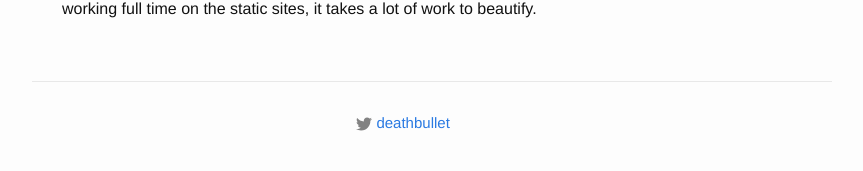
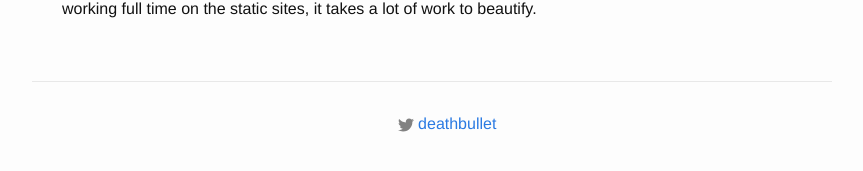
Before and after one commit to darshanime/til, a Jekyll site: the page built from _posts/2016-07-28-today.md, in a window 1280 px wide. Shown: the part 353-524 px from the top of the page, without its empty margins (208-1071 px from the left). Built offline with Jekyll 4.4.1, drawn with Linux system fonts in a browser that asks for light colours.

Commit message:
remove menu bar in header

```diff
--- a/_includes/footer.html
+++ b/_includes/footer.html
@@ -1,22 +1,11 @@
 <footer class="site-footer">
 
-  <div class="wrapper">
-    <div class="footer-col-wrapper">
-      <div class="footer-col footer-col-1">
-      </div>
-
-      <div class="footer-col footer-col-2">
+  <div style="text-align:center; vertical-align:center">
         {% if site.twitter_username %}
         <ul>
           {% include icon-twitter.html username=site.twitter_username %}
         </ul>
         {% endif %}
-      </div>
-
-      <div class="footer-col footer-col-3">
-      </div>
-    </div>
-
   </div>
 
 </footer>
--- a/_includes/header.html
+++ b/_includes/header.html
@@ -5,14 +5,6 @@
     <a class="site-title" href="{{ site.baseurl }}/">{{ site.title }}</a>
 
     <nav class="site-nav">
-      <a href="#" class="menu-icon">
-        <svg viewBox="0 0 18 15">
-          <path fill="#424242" d="M18,1.484c0,0.82-0.665,1.484-1.484,1.484H1.484C0.665,2.969,0,2.304,0,1.484l0,0C0,0.665,0.665,0,1.484,0 h15.031C17.335,0,18,0.665,18,1.484L18,1.484z"/>
-          <path fill="#424242" d="M18,7.516C18,8.335,17.335,9,16.516,9H1.484C0.665,9,0,8.335,0,7.516l0,0c0-0.82,0.665-1.484,1.484-1.484 h15.031C17.335,6.031,18,6.696,18,7.516L18,7.516z"/>
-          <path fill="#424242" d="M18,13.516C18,14.335,17.335,15,16.516,15H1.484C0.665,15,0,14.335,0,13.516l0,0 c0-0.82,0.665-1.484,1.484-1.484h15.031C17.335,12.031,18,12.696,18,13.516L18,13.516z"/>
-        </svg>
-      </a>
-
       <div class="trigger">
         {% for my_page in site.pages %}
           {% if my_page.title %}
```
